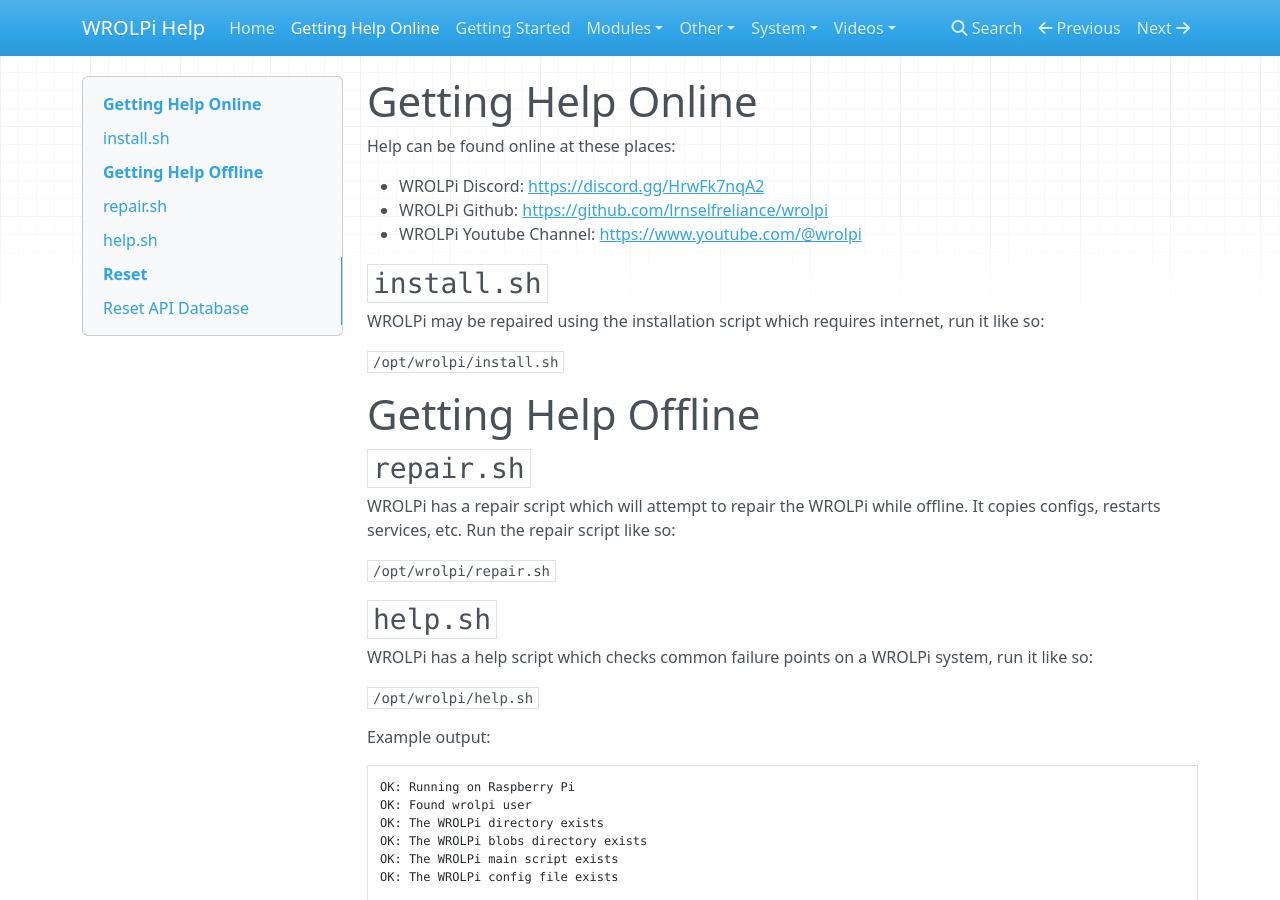
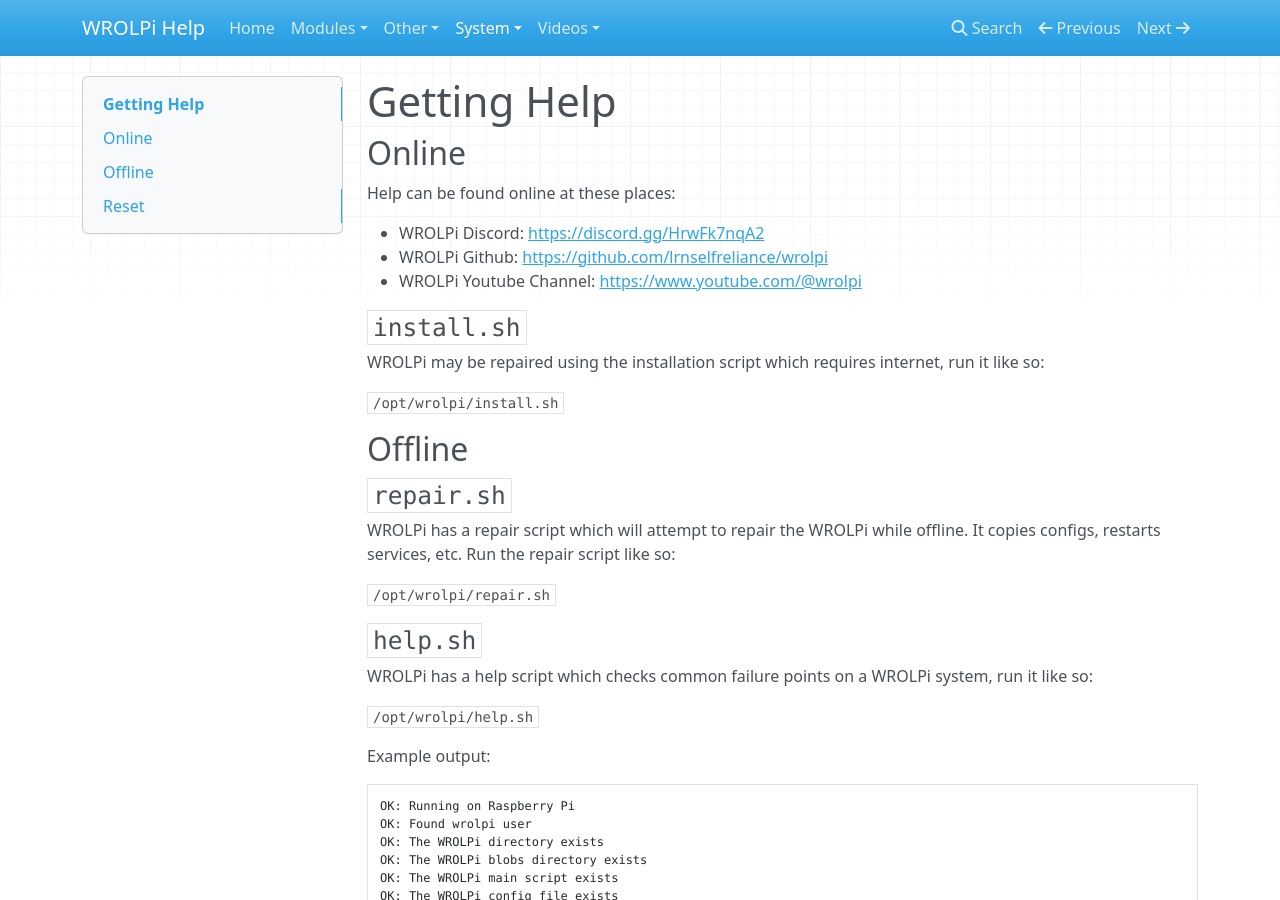
Before and after one commit to wrolpi/wrolpi-help, an MkDocs documentation site: the page built from docs/system/getting-help.md, in a window 1280 px wide and 900 px high. Built offline with MkDocs 1.6.1, drawn with Linux system fonts in a browser that asks for light colours; nearby versions of some CDN libraries.

Commit message:
Moving getting started and getting help into system to avoid cluttery navigation.

```diff
--- a/docs/getting-help.md
+++ b/docs/system/getting-help.md
@@ -1,4 +1,5 @@
-# Getting Help Online
+# Getting Help
+## Online
 
 Help can be found online at these places:
 
@@ -6,22 +7,22 @@
 * WROLPi Github: [https://github.com/lrnselfreliance/wrolpi](https://github.com/lrnselfreliance/wrolpi)
 * WROLPi Youtube Channel: [https://www.youtube.com/@wrolpi](https://www.youtube.com/@wrolpi)
 
-## `install.sh`
+### `install.sh`
 
 WROLPi may be repaired using the installation script which requires internet, run it like so:
 
 `/opt/wrolpi/install.sh`
 
-# Getting Help Offline
+## Offline
 
-## `repair.sh`
+### `repair.sh`
 
 WROLPi has a repair script which will attempt to repair the WROLPi while offline. It copies configs, restarts services,
 etc. Run the repair script like so:
 
 `/opt/wrolpi/repair.sh`
 
-## `help.sh`
+### `help.sh`
 
 WROLPi has a help script which checks common failure points on a WROLPi system, run it like so:
 
@@ -86,9 +87,9 @@
 
 The output above will help an experienced developer narrow down the cause of an issue.
 
-# Reset
+## Reset
 
-## Reset API Database
+### Reset API Database
 
 The `wrolpi` database contains the tables and indexes which allow you to search or even browse your WROLPi. A script is
 provided which will delete and re-create this database.  **Warning you will need to refresh your files!**  Run it if the
```
Also changed, not shown: docs/index.md (+2 -2 lines), docs/system/getting-started.md (renamed from docs/getting-started.md, +2 -2 lines).
